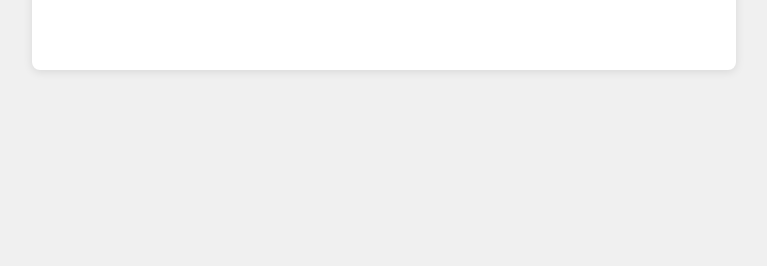
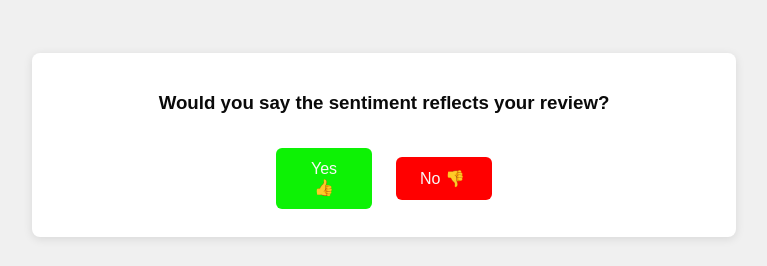
Before and after one commit to remla25-team4/app, a React (Vite) app in the folder app-frontend/: page / in a window 1280 px wide. Both pictures are taken after typing "Sample" into the empty fields and a click on the button "Submit". Shown: the part 618-884 px from the top of the page, without its empty margins (256-1023 px from the left). Before the commit the page ends 800 px from the top, so only its background shows below. Built offline with nearby package versions, Linux system fonts and the light colour scheme; no server answers.

Commit message:
Added feedback functionality to frontend and backend

```diff
--- a/app-frontend/src/App.jsx
+++ b/app-frontend/src/App.jsx
@@ -2,6 +2,7 @@ import { useState, useEffect } from 'react'
 import InputReview from './Components/InputReview'
 import Reviews from './Components/Reviews'
 import Versions from './Components/Versions'
+import Feedback from './Components/Feedback'
 import reviewService from './Services/reviews'
 import './app.css'
 
@@ -9,6 +10,7 @@ function App() {
   const [reviewText, setReviewText] = useState('')
   const [reviews, setReviews] = useState([])
   const [versions, setVersions] = useState({})
+  const [showFeedback, setShowFeedback] = useState(false)
 
   useEffect(()=>{
     reviewService
@@ -43,12 +45,22 @@ function App() {
         setReviews(reviews.concat(createdReview))
         setReviewText('')
       })
+      setShowFeedback(true)
     }
+  }
+
+  const handleFeedback = () => {
+    const review = reviews[reviews.length - 1]
+
+    reviewService
+    .sendFeedback(review)
+    .then(response => {
+      console.log(response)
+    })
   }
 
   return (
     <>
-    {console.log(versions)}
       <Versions
       modelVersion={versions.modelVersion}
       appVersion={versions.appVersion}
@@ -59,9 +71,9 @@ function App() {
         onSubmit={addReview}
         reviewText={reviewText}
         changeReviewText={handleReviewText}/>
-
         <Reviews reviews={reviews}/>
       </div>
+      <Feedback onSubmit={handleFeedback} showFeedback={showFeedback}/>
     </>
   )
 }
--- /dev/null
+++ b/app-frontend/src/Components/Feedback.jsx
@@ -0,0 +1,45 @@
+import { useState} from 'react'
+const Feedback = (props) => {
+    const [feedback, setFeedback] = useState(null)
+
+    const handleFeedbackYes = () =>{
+        setFeedback('yes')
+    }
+
+    const handleFeedbackNo = () =>{
+        setFeedback('no')
+        props.onSubmit()
+    }
+
+    return(
+        <>
+        {props.showFeedback ?
+            (
+                <div class="app-container">
+                <h3>Would you say the sentiment reflects your review?</h3>
+                {feedback === null ?
+                    (
+                        <div class="feedback-buttons">
+                            <button class="yes-button" onClick={()=>handleFeedbackYes()}>Yes 👍</button>
+                            <button type="submit" class="no-button" onClick={()=>handleFeedbackNo('no')}>No 👎</button>
+                        </div>
+                    )
+                    :
+                    (
+                        <>
+                            {feedback === 'yes' ?
+                            (<div class="feedback-message"><div class='emoji'>😁</div><p>Great!, thanks for the review</p></div>)
+                            :
+                            (<div class="feedback-message"><div class='emoji'>😔</div><p>Sorry to hear that! We will take your feedback into consideration.</p></div>)}
+                        </>
+                    ) }
+            </div>
+            )
+            :
+            (<></>)
+        }
+        </>
+    )
+}
+
+export default Feedback
--- a/app-frontend/src/Components/Versions.jsx
+++ b/app-frontend/src/Components/Versions.jsx
@@ -1,5 +1,4 @@
 const Versions = ({modelVersion, appVersion, libVersion}) => {
-    console.log(libVersion)
     return(
         <div class="versions">
             <p>Model Version: {modelVersion}</p>
--- a/app-frontend/src/Services/reviews.js
+++ b/app-frontend/src/Services/reviews.js
@@ -16,6 +16,11 @@ const create = (newObject) => {
     return request.then(response => response.data)
 }
 
+const sendFeedback = (review) => {
+    const request = axios.post('api/feedback', review)
+    return request.then(response => response.data)
+}
+
 const update = (id, updatedObject) =>{
     const request = axios.put(`${baseUrl}/${id}`, updatedObject)
     return request.then(response => response.data)
@@ -26,4 +31,4 @@ const remove = (id) =>{
     return request.then(response => response.data)
 }
 
-export default {getAll, getVersions, create, update, remove}
+export default {getAll, getVersions, create, sendFeedback, update, remove}
--- a/app-frontend/src/app.css
+++ b/app-frontend/src/app.css
@@ -58,10 +58,9 @@
     flex-shrink: 0;
   }
 
-  .submit-button{
+  button{
     padding: 0.75rem 1.5rem;
     font-size: 1rem;
-    background-color: rgb(0, 172, 252);
     color: #f8f8f8;
     border: none;
     border-radius: 6px;
@@ -71,6 +70,10 @@
     align-items: center;
     gap: 0.5rem;
     width: 100%;
+  }
+
+  .submit-button{
+    background-color: rgb(0, 172, 252);
   }
 
   .submit-button:hover {
@@ -109,3 +112,39 @@
   .versions{
     text-align: center;
   }
+
+  .yes-button{
+    background-color: #0df205;
+    width: 15%;
+    text-align: center;
+    margin: 12px;
+  }
+
+  .no-button{
+    background-color: red;
+    width: 15%;
+    text-align: center;
+    margin: 12px;
+  }
+
+  .feedback-buttons{
+    width: 100%;
+    display: flex;
+    flex-direction: row;
+    align-items: center;
+    justify-content: center;
+  }
+
+  .feedback-message{
+    width: 100%;
+    display: flex;
+    flex-direction: row;
+    align-items: center;
+    justify-content: center;
+  }
+  .emoji{
+    width: 25%;
+    font-size: 72px;
+    margin-bottom: 16px;
+    line-height: 1;
+  }
```
Also changed, not shown: 1 other file (tests, documents, lock files or other folders).
